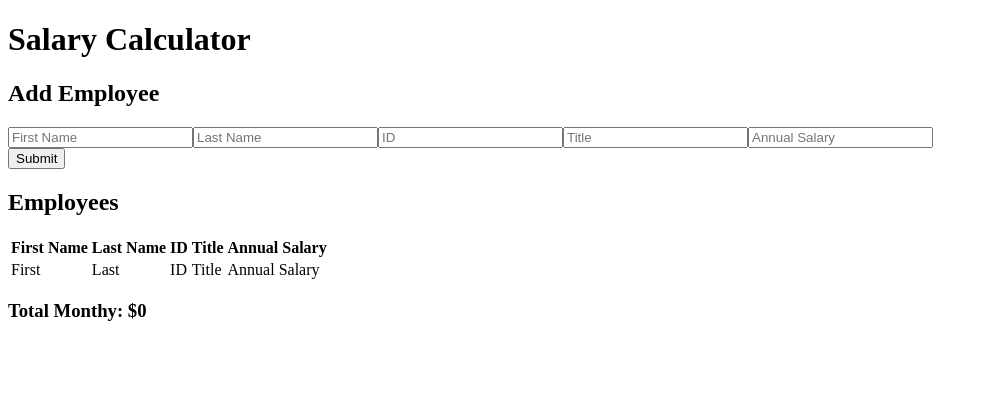
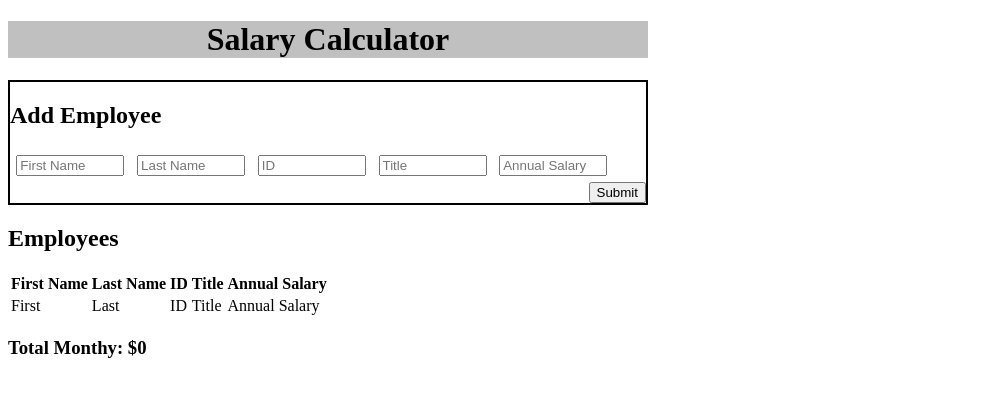
Before and after one commit to jcolago/weekend-jquery-salary-calculator, a plain HTML site: page index.html in a window 1280 px wide. Shown: the whole page, without its empty margins (0-988 px from the left). Drawn offline with Linux system fonts and the light colour scheme.

Commit message:
Added css to inputs class

```diff
--- a/index.html
+++ b/index.html
@@ -20,10 +20,11 @@
         <h2>Add Employee</h2>
         <input id="firstName" placeholder="First Name"><input id="lastName" placeholder="Last Name"><input id="idNumber"
             placeholder="ID"><input id="title" placeholder="Title"><input id="annualSalary" placeholder="Annual Salary">
+            <div class="submitButton">
+                <button id="submit">Submit</button>
+            </div>
     </div>
-    <div>
-        <button id="submit">Submit</button>
-    </div>
+
     <div class="employeeInfo">
         <h2>Employees</h2>
         <table>
--- a/style/style.css
+++ b/style/style.css
@@ -0,0 +1,25 @@
+body{
+    width: 50%;
+}
+header{
+    background-color: silver;
+    text-align: center;
+}
+
+input{
+    margin: 1%;
+    width: 100px
+}
+
+.inputs{
+    display: flexbox;
+    flex-wrap: wrap;
+    align-content: space-between;
+    justify-content: center;
+    border: 2px solid black;
+
+}
+
+.submitButton{
+    text-align: right;
+}
```
